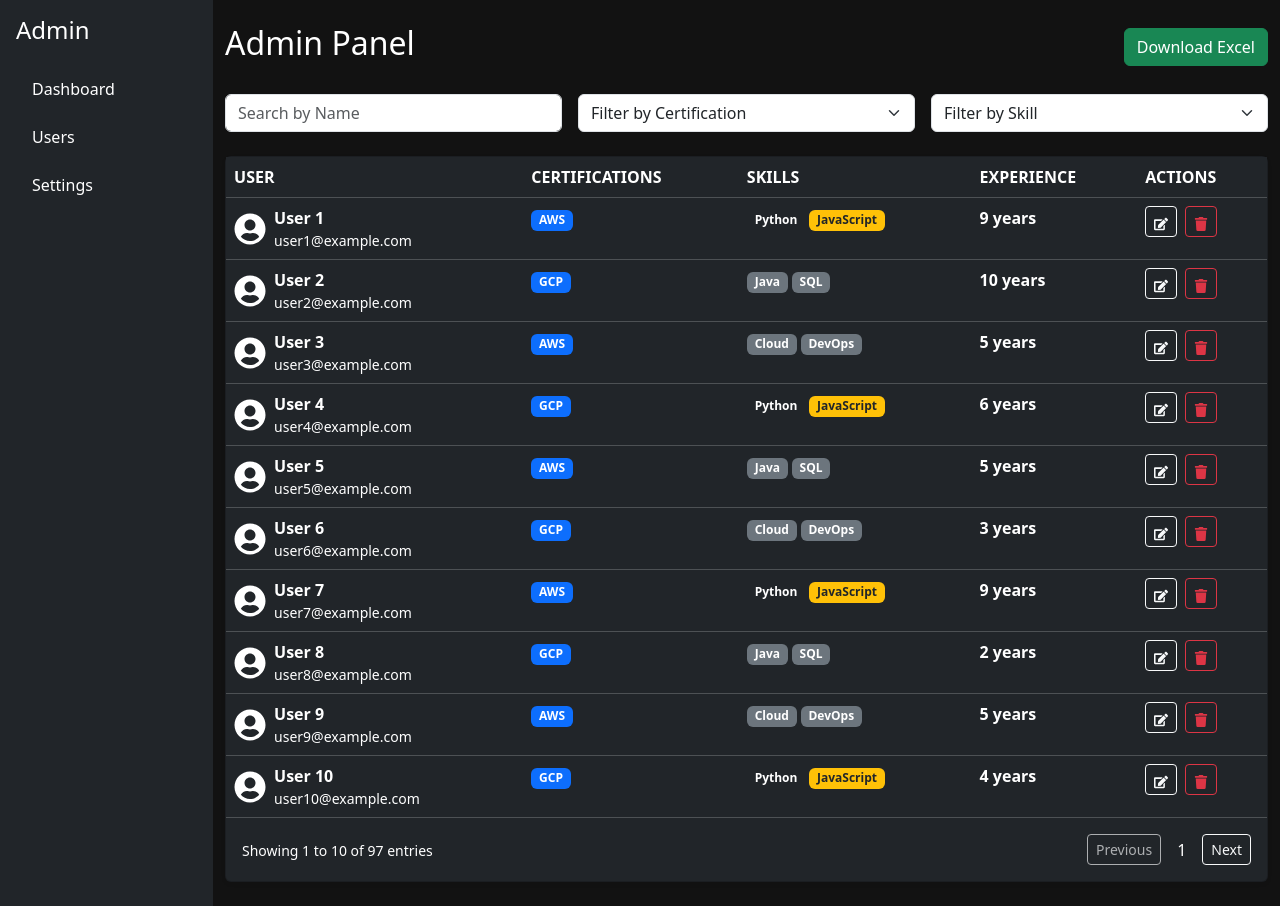
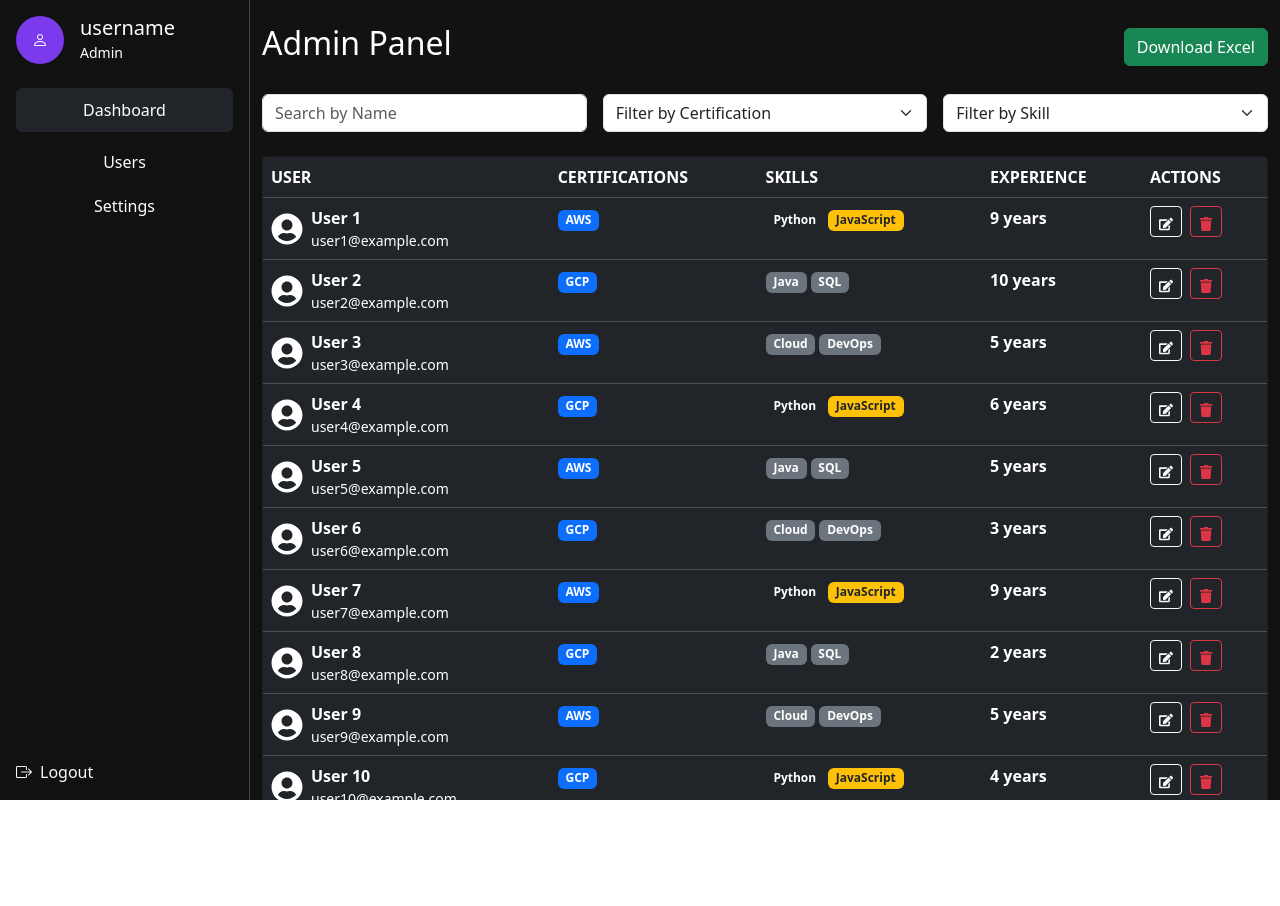
Before and after one commit to jayanth2410/radiant-portal, a React (Vite) app in the folder frontend/radi-portal/: page /admin in a window 1280 px wide. After the commit the page ends 800 px from the top, so only its background shows below. Built offline with nearby package versions, Linux system fonts and the light colour scheme.

Commit message:
fixed the issue with the side panel in both the adminpanel and dashboard. made the side panel fixed

```diff
--- a/frontend/radi-portal/src/components/AdminPanel.jsx
+++ b/frontend/radi-portal/src/components/AdminPanel.jsx
@@ -7,13 +7,15 @@ const AdminDashboard = () => {
   const [certificationFilter, setCertificationFilter] = useState("");
   const [skillFilter, setSkillFilter] = useState("");
   const [currentPage, setCurrentPage] = useState(1);
+  const [activeSection, setActiveSection] = useState("Dashboard");
 
   const users = Array.from({ length: 97 }, (_, i) => ({
     id: i + 1,
     name: `User ${i + 1}`,
     email: `user${i + 1}@example.com`,
     certifications: i % 2 === 0 ? ["AWS"] : ["GCP"], // Alternate between AWS and GCP
-  skills: i % 3 === 0
+    skills:
+      i % 3 === 0
         ? ["Python", "JavaScript"]
         : i % 3 === 1
         ? ["Java", "SQL"]
@@ -27,8 +29,14 @@ const users = Array.from({ length: 97 }, (_, i) => ({
   const filteredUsers = users.filter((user) => {
     return (
       user.name.toLowerCase().includes(searchTerm.toLowerCase()) &&
-      (certificationFilter ? user.certifications.includes(certificationFilter) : true) &&
-      (skillFilter ? user.skills.some((skill) => skill.toLowerCase().includes(skillFilter.toLowerCase())) : true)
+      (certificationFilter
+        ? user.certifications.includes(certificationFilter)
+        : true) &&
+      (skillFilter
+        ? user.skills.some((skill) =>
+            skill.toLowerCase().includes(skillFilter.toLowerCase())
+          )
+        : true)
     );
   });
 
@@ -68,28 +76,115 @@ const users = Array.from({ length: 97 }, (_, i) => ({
   };
 
   return (
-    <div className="d-flex" style={{ minHeight: "100vh", backgroundColor: "#121212" }}>
+    <div
+      className="d-flex"
+      style={{ minHeight: "100vh", backgroundColor: "#121212" }}
+    >
       {/* Sidebar */}
-
-
-      <div className="bg-dark text-white p-3" style={{ width: "250px" }}>
-        <h4 className="mb-4">Admin</h4>
-        <ul className="nav flex-column">
-          <li className="nav-item mb-2">
-            <a href="#" className="nav-link text-white">Dashboard</a>
-          </li>
-          <li className="nav-item mb-2">
-            <a href="#" className="nav-link text-white">Users</a>
-          </li>
-          <li className="nav-item mb-2">
-            <a href="#" className="nav-link text-white">Settings</a>
-          </li>
-        </ul>
+      <div
+        className="d-flex flex-column justify-content-between p-3"
+        style={{
+          width: "250px",
+          backgroundColor: "#111",
+          borderRight: "1px solid #444",
+          position: "fixed", // Fix the sidebar
+          top: 0,
+          bottom: 0,
+          left: 0,
+        }}
+      >
+        {/* Admin Info */}
+        <div>
+          <div className="d-flex align-items-center mb-4">
+            <div
+              className="rounded-circle"
+              style={{
+                width: "48px",
+                height: "48px",
+                backgroundColor: "#7c3aed",
+                display: "flex",
+                justifyContent: "center",
+                alignItems: "center",
+                color: "#fff",
+              }}
+            >
+              <i className="bi bi-person"></i>
+            </div>
+            <div className="ms-3 text-white">
+              <h5 className="mb-0">username</h5>
+              <small>Admin</small>
+            </div>
           </div>
 
+          {/* Navigation Links */}
+          <nav className="nav flex-column">
+            <button
+              className={`nav-link text-white ${
+                activeSection === "Dashboard" ? "bg-dark rounded mb-2" : ""
+              }`}
+              style={{
+                padding: "10px",
+                transition: "background-color 0.1s ease",
+                border: "none",
+                background: "none",
+              }}
+              onClick={() => setActiveSection("Dashboard")}
+            >
+              Dashboard
+            </button>
+            <button
+              className={`nav-link text-white ${
+                activeSection === "Users" ? "bg-dark rounded mb-2" : ""
+              }`}
+              style={{
+                padding: "10px",
+                transition: "background-color 0.1s ease",
+                border: "none",
+                background: "none",
+              }}
+              onClick={() => setActiveSection("Users")}
+            >
+              Users
+            </button>
+            <button
+              className={`nav-link text-white ${
+                activeSection === "Settings" ? "bg-dark rounded mb-2" : ""
+              }`}
+              style={{
+                padding: "10px",
+                transition: "background-color 0.1s ease",
+                border: "none",
+                background: "none",
+              }}
+              onClick={() => setActiveSection("Settings")}
+            >
+              Settings
+            </button>
+          </nav>
+        </div>
+
+        {/* Logout */}
+        <div>
+          <a
+            href="/"
+            className="text-light d-flex align-items-center"
+            style={{ textDecoration: "none" }}
+          >
+            <i className="bi bi-box-arrow-right me-2"></i> Logout
+          </a>
+        </div>
+      </div>
+
+      {/* Content Area */}
+      <div
+        className="container py-4 flex-grow-1"
+        style={{
+          marginLeft: "250px", // Offset the content to the right of the fixed sidebar
+          overflowY: "auto", // Enable scrolling for the content area
+          height: "100vh", // Ensure the content area takes the full viewport height
+        }}
+      >
         {/* Main Content */}
-      <div className="container py-4 flex-grow-1">
-        {/* Top Section */}
         <div className="d-flex justify-content-between align-items-center mb-4">
           <h2 className="text-white">Admin Panel</h2>
           <button className="btn btn-success" onClick={handleExcelDownload}>
@@ -159,7 +254,6 @@ const users = Array.from({ length: 97 }, (_, i) => ({
                 </tr>
               </thead>
               <tbody>
-
                 {currentUsers.length > 0 ? (
                   currentUsers.map((user) => (
                     <tr key={user.id}>
@@ -177,7 +271,9 @@ const users = Array.from({ length: 97 }, (_, i) => ({
                       {/* Certifications */}
                       <td>
                         {user.certifications.map((cert, index) => (
-                          <span key={index} className="badge bg-primary me-1">{cert}</span>
+                          <span key={index} className="badge bg-primary me-1">
+                            {cert}
+                          </span>
                         ))}
                       </td>
 
@@ -187,9 +283,11 @@ const users = Array.from({ length: 97 }, (_, i) => ({
                           <span
                             key={index}
                             className={`badge me-1 ${
-                              skill.toLowerCase().includes("python") ? "bg-purple" :
-                              skill.toLowerCase().includes("javascript") ? "bg-warning text-dark" :
-                              "bg-secondary"
+                              skill.toLowerCase().includes("python")
+                                ? "bg-purple"
+                                : skill.toLowerCase().includes("javascript")
+                                ? "bg-warning text-dark"
+                                : "bg-secondary"
                             }`}
                           >
                             {skill}
@@ -213,7 +311,9 @@ const users = Array.from({ length: 97 }, (_, i) => ({
                   ))
                 ) : (
                   <tr>
-                    <td colSpan="5" className="text-center">No users found</td>
+                    <td colSpan="5" className="text-center">
+                      No users found
+                    </td>
                   </tr>
                 )}
               </tbody>
@@ -225,7 +325,9 @@ const users = Array.from({ length: 97 }, (_, i) => ({
             <div>
               {filteredUsers.length > 0 && (
                 <small>
-                  Showing {indexOfFirstUser + 1} to {Math.min(indexOfLastUser, filteredUsers.length)} of {filteredUsers.length} entries
+                  Showing {indexOfFirstUser + 1} to{" "}
+                  {Math.min(indexOfLastUser, filteredUsers.length)} of{" "}
+                  {filteredUsers.length} entries
                 </small>
               )}
             </div>
--- a/frontend/radi-portal/src/components/Dashboard.jsx
+++ b/frontend/radi-portal/src/components/Dashboard.jsx
@@ -24,12 +24,24 @@ const Dashboard = () => {
   };
 
   return (
-    <div className="d-flex min-vh-100" style={{ backgroundColor: "#000", color: "#fff" }}>
+    <div
+      className="d-flex min-vh-100"
+      style={{ backgroundColor: "#000", color: "#fff" }}
+    >
       {/* Sidebar */}
       <aside
         className="d-flex flex-column justify-content-between p-3"
-        style={{ width: "250px", backgroundColor: "#111", borderRight: "1px solid #444" }}
+        style={{
+          width: "250px",
+          backgroundColor: "#111",
+          borderRight: "1px solid #444",
+          position: "fixed", // Fix the sidebar
+          top: 0,
+          bottom: 0,
+          left: 0,
+        }}
       >
+        {/* User Info */}
         <div>
           <div className="d-flex align-items-center mb-4">
             <div
@@ -47,41 +59,73 @@ const Dashboard = () => {
               <i className="bi bi-person"></i>
             </div>
             <div className="ms-3">
-              <h5 className="mb-0">Jayanth</h5>
+              <h5 className="mb-0">Username</h5>
               <small>Developer</small>
             </div>
           </div>
+
+          {/* Navigation Links */}
           <nav className="nav flex-column">
             <button
-              className={`nav-link text-white ${activeSection === "Home" ? "bg-dark rounded mb-2" : ""}`}
-              style={{ padding: "10px", transition: "background-color 0.1s ease", border: "none", background: "none" }}
+              className={`nav-link text-white ${
+                activeSection === "Home" ? "bg-dark rounded mb-2" : ""
+              }`}
+              style={{
+                padding: "10px",
+                transition: "background-color 0.1s ease",
+                border: "none",
+                background: "none",
+              }}
               onClick={() => setActiveSection("Home")}
             >
               Home
             </button>
             <button
-              className={`nav-link text-white ${activeSection === "Profile" ? "bg-dark rounded mb-2" : ""}`}
-              style={{ padding: "10px", transition: "background-color 0.1s ease", border: "none", background: "none" }}
+              className={`nav-link text-white ${
+                activeSection === "Profile" ? "bg-dark rounded mb-2" : ""
+              }`}
+              style={{
+                padding: "10px",
+                transition: "background-color 0.1s ease",
+                border: "none",
+                background: "none",
+              }}
               onClick={() => setActiveSection("Profile")}
             >
               Profile
             </button>
             <button
-              className={`nav-link text-white ${activeSection === "Certifications" ? "bg-dark rounded mb-2" : ""}`}
-              style={{ padding: "10px", transition: "background-color 0.1s ease", border: "none", background: "none" }}
+              className={`nav-link text-white ${
+                activeSection === "Certifications" ? "bg-dark rounded mb-2" : ""
+              }`}
+              style={{
+                padding: "10px",
+                transition: "background-color 0.1s ease",
+                border: "none",
+                background: "none",
+              }}
               onClick={() => setActiveSection("Certifications")}
             >
               Certifications
             </button>
             <button
-              className={`nav-link text-white ${activeSection === "Projects" ? "bg-dark rounded mb-2" : ""}`}
-              style={{ padding: "10px", transition: "background-color 0.1s ease", border: "none", background: "none" }}
+              className={`nav-link text-white ${
+                activeSection === "Projects" ? "bg-dark rounded mb-2" : ""
+              }`}
+              style={{
+                padding: "10px",
+                transition: "background-color 0.1s ease",
+                border: "none",
+                background: "none",
+              }}
               onClick={() => setActiveSection("Projects")}
             >
               Projects
             </button>
           </nav>
         </div>
+
+        {/* Logout */}
         <div>
           <a
             href="/"
@@ -93,10 +137,23 @@ const Dashboard = () => {
         </div>
       </aside>
 
-      {/* Main Content */}
-      <main className="flex-grow-1 p-4">
+      {/* Content Area */}
+      <div
+        className="container py-4 flex-grow-1"
+        style={{
+          marginLeft: "250px", // Offset the content to the right of the fixed sidebar
+          overflowY: "auto", // Enable scrolling for the content area
+          height: "100vh", // Ensure the content area takes the full viewport height
+        }}
+      >
+        {/* Main Content */}
+        <div className="d-flex justify-content-between align-items-center mb-4">
+          <h2 className="text-white">Dashboard</h2>
+        </div>
+
+        {/* Add your dashboard content here */}
         {renderContent()}
-      </main>
+      </div>
     </div>
   );
 };
```
Lines whose indentation alone changed are shown as unchanged.
